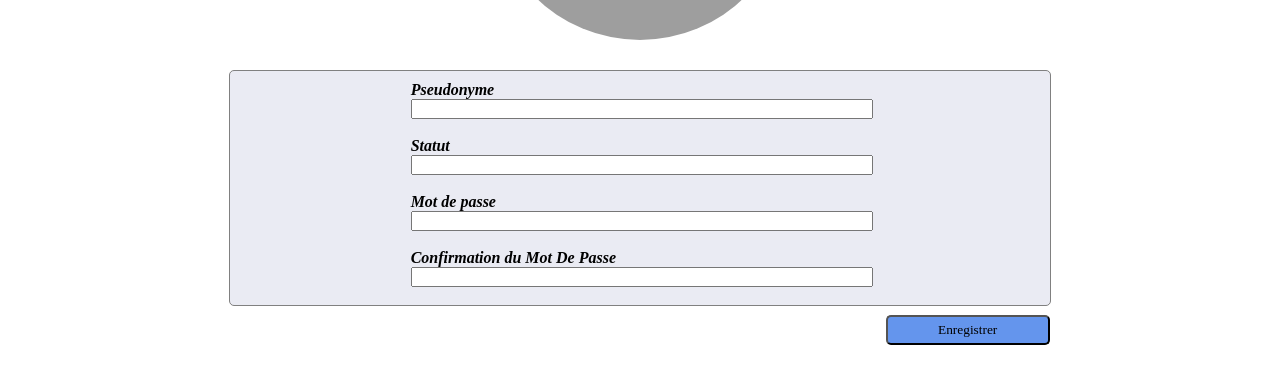
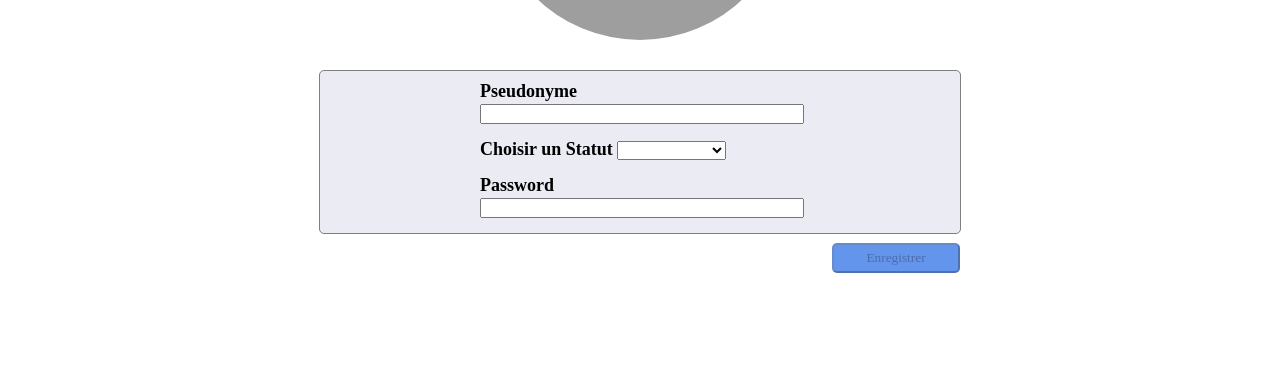
Before and after one commit to Hashiix/Front-end-Project-T-C, an Angular app: page /profile in a window 1280 px wide. Shown: the part 370-754 px from the top of the page. Built offline with nearby package versions, Linux system fonts and the light colour scheme; grey boxes are pictures that could not be loaded.

Commit message:
Form almost finished

```diff
--- a/src/app/app.component.ts
+++ b/src/app/app.component.ts
@@ -1,6 +1,5 @@
 import { Component, OnInit } from '@angular/core';
-import { FormBuilder, FormGroup, Validators } from '@angular/forms';
-// import { MustMatch } from './_helpers/must-match.validator';;
+import { FormControl } from "@angular/forms";
 
 @Component({
   selector: 'app-root',
@@ -9,6 +8,7 @@ import { FormBuilder, FormGroup, Validators } from '@angular/forms';
 })
 export class AppComponent implements OnInit{
   title = 'front-end-project';
+
 
   constructor() {
 
--- a/src/app/app.module.ts
+++ b/src/app/app.module.ts
@@ -4,7 +4,7 @@ import { FormsModule, ReactiveFormsModule } from '@angular/forms';
 
 
 import { AppComponent } from './app.component';
-import { ProfileComponent } from './pages/profile/profile.component';
+import { ProfileComponent } from './modules/profile/profile.component';
 import { RouterModule } from '@angular/router';
 import { Routes } from '@angular/router';
 
@@ -28,6 +28,6 @@ const routes: Routes = [
     RouterModule
   ],
   providers: [ProfileComponent],
-  bootstrap: [AppComponent]
+  bootstrap: [AppComponent, ProfileComponent]
 })
 export class AppModule { }
--- a/src/app/pages/profile/profile.component.css
+++ b/src/app/modules/profile/profile.component.css
@@ -28,24 +28,23 @@ header {
 form {
     background-color : #eaebf3;
     margin: 0 auto;
-    width: 80%;
+    width: 50%;
     border: 1px ridge grey;
-    padding-top: 10px;
     border-radius: 5px;
 }
 
 .form-group {
     display: block;
     margin: 0 auto;
-    width: 80%;
+    /* width: 50%;  */
 }
 
 label {
     display: block;
-    margin: 0 auto;
-    width: 70%;
+    margin: 10px auto 15px;
+    width: 50%;
+    font-size: large;
     font-weight: bold;
-    font-style: italic;
     color: #000000;
 }
 
--- /dev/null
+++ b/src/app/modules/profile/profile.component.html
@@ -0,0 +1,36 @@
+<header>
+    <img id="logo" src="https://pbs.twimg.com/profile_images/1115636075685449730/18kuxYT7_400x400.png">
+</header>
+
+<div class="avatar"></div>
+
+<form [formGroup]="profileForm" (ngSubmit)="onSubmit()">
+
+    <div class="form-group">
+        <label>
+            Pseudonyme
+            <input type="text" formControlName="name">
+        </label>
+    </div>
+
+    <div class="form-group">
+        <label>
+            Choisir un Statut
+            <select formControlName="status">
+                <option value="En ligne">En ligne</option>
+                <option value="Ne pas déranger">Ne pas déranger</option>
+                <option value="Hors ligne">Hors ligne</option>
+            </select>
+        </label>
+    </div>
+
+    <div class="form-group">
+        <label>
+            Password
+            <input type="password" formControlName="password">
+        </label>
+    </div>
+
+    <button type="submit" [disabled]="!profileForm.valid">Enregistrer</button>
+
+</form>
--- /dev/null
+++ b/src/app/modules/profile/profile.component.ts
@@ -0,0 +1,28 @@
+import { Component, OnInit } from '@angular/core';
+import { FormBuilder, Validators } from '@angular/forms';
+
+@Component({
+  selector: 'app-profile',
+  templateUrl: './profile.component.html',
+  styleUrls: ['./profile.component.css']
+})
+export class ProfileComponent implements OnInit {
+      profileForm = this.fb.group({
+      name: ['', Validators.required],
+      status: [''],
+      password: [''],
+      });
+
+  constructor(private fb: FormBuilder) { }
+
+  ngOnInit(): void {
+
+  }
+
+  onSubmit() {
+
+    alert("Vos modifications ont bien été enregistrées !")
+
+  }
+
+}
--- a/src/app/pages/profile/profile.component.html
+++ /dev/null
@@ -1,42 +0,0 @@
-<header>
-    <img id="logo" src="https://pbs.twimg.com/profile_images/1115636075685449730/18kuxYT7_400x400.png">
-</header>
-
-<div class="avatar"></div>
-
-<div class="form-group col-md-4">
-
-    <form [formGroup]="formulaire" (ngSubmit)="onSubmit()">
-
-      <div class="form-group">
-        <label>Pseudonyme
-          <input type="text" ngModel formControlName="username" class="form-control">
-        </label>
-      </div>
-      <br>
-
-      <div class="form-group">
-        <label>Statut
-        <input type="text" ngModel formControlName="status" class="form-control">
-        </label>
-      </div>
-      <br>
-
-      <div class="form-group">
-        <label>Mot de passe
-        <input type="password" ngModel formControlName="password" class="form-control">
-        </label>
-      </div>
-      <br>
-
-      <div class="form-group">
-        <label>Confirmation du Mot De Passe
-        <input type="password" ngModel formControlName="confirmPassword" class="form-control">
-        </label>
-      </div>
-      <br>
-
-      <button type="submit">Enregistrer</button>
-    </form>
-
-</div>
--- a/src/app/pages/profile/profile.component.ts
+++ /dev/null
@@ -1,40 +0,0 @@
-import { Component, OnInit } from '@angular/core';
-import { FormBuilder, FormGroup, Validators } from '@angular/forms';
-// import { Router } from '@angular/router';
-
-@Component({
-  selector: 'app-profile',
-  templateUrl: './profile.component.html',
-  styleUrls: ['./profile.component.css']
-})
-export class ProfileComponent implements OnInit {
-  formulaire : FormGroup;
-  submitted = false;
-
-  constructor(private fb: FormBuilder) {
-
-  }
-
-  ngOnInit ()  {
-    this.formulaire = this.fb.group({
-      username: ['Déyris', Validators.required],
-      status: ['Connecté'],
-      password: ['projet', Validators.required],
-      confirmPassword: ['projet', Validators.required],
-    });
-    // // validator: MustMatch('password', 'confirmPassword')
-    // });
-  }
-
-  onSubmit() {
-    this.submitted = true;
-
-    if (this.formulaire.invalid) {
-      return;
-    }
-
-    alert("Vos modifications ont bien été enregistrées !");
-
-  }
-
-}
```
Also changed, not shown: 1 other file (tests, documents, lock files or other folders).
